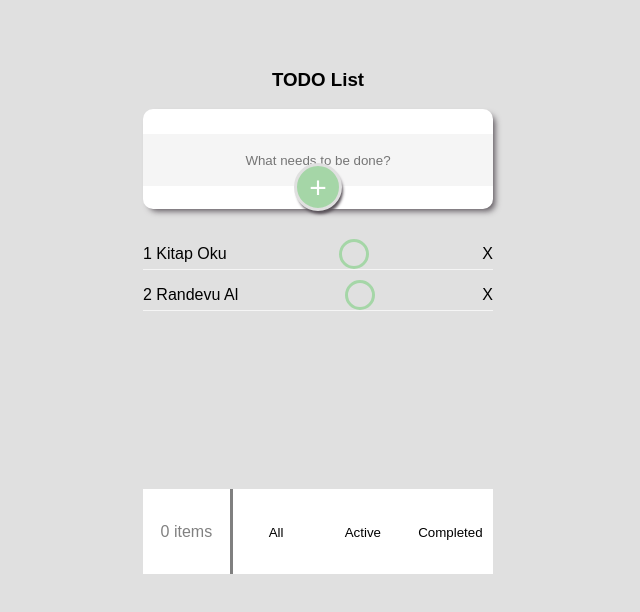
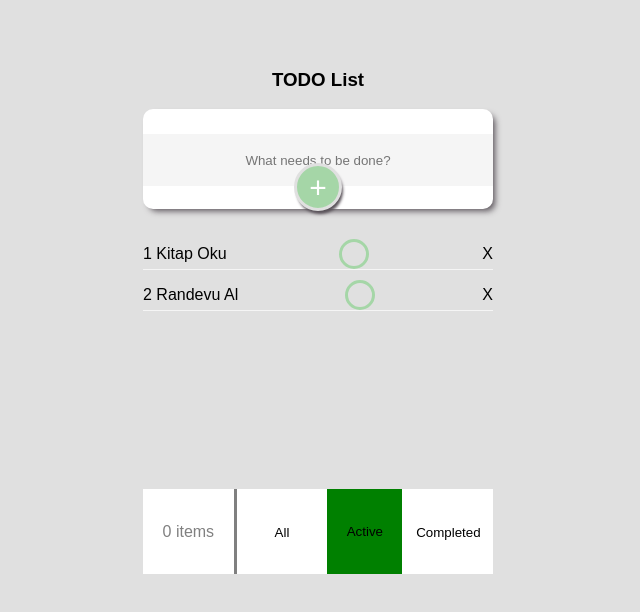
Before and after one commit to enderimen/react-todo-app, a React (Create React App) app: page / in a window 1280 px wide. Shown: the top 612 px of the page, without its empty margins (322-962 px from the left). Built offline with nearby package versions, Linux system fonts and the light colour scheme; the HTML template or start-up script is replaced by a standard one.

Commit message:
some class name changed.

```diff
--- a/src/Footer.js
+++ b/src/Footer.js
@@ -8,7 +8,7 @@ export class Footer extends React.Component {
             <div className="footer">
                 <div className="sum">0 items</div>
                 <div className="all"><button className="all-btn">All</button></div>
-                <div className="active"><button className="all-btn">Active</button></div>
+                <div className="actives"><button className="all-btn">Active</button></div>
                 <div className="completed"><button className="completed-btn">Completed</button></div>
             </div>
         );
```
